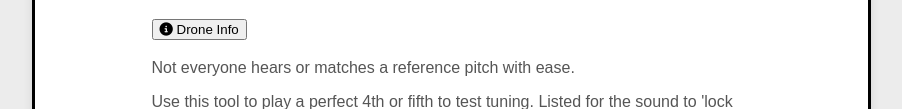
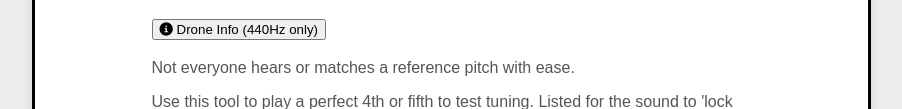
Before and after one commit to mtuason-bvc/capstone-proj-group1-2025, a plain HTML site: page drone.html in a window 1280 px wide. Shown: the part 251-360 px from the top of the page, without its empty margins (189-1091 px from the left). Drawn offline with Linux system fonts and the light colour scheme.

Commit message:
added 440Hz disclaimer on tanpura and drone

```diff
--- a/drone.html
+++ b/drone.html
@@ -32,7 +32,7 @@
         <div class="box-2">
 
 
-            <h3><button class="collapsible" onclick="toggleCollapse()"><i class="fa-solid fa-circle-info"></i> Drone Info</button></h3>
+            <h3><button class="collapsible" onclick="toggleCollapse()"><i class="fa-solid fa-circle-info"></i> Drone Info (440Hz only)</button></h3>
 
 
             <div id="tampuraContent" class="content" style="visibility: visible;">
```
Also changed, not shown: tanpura.html (+1 -1 lines).
